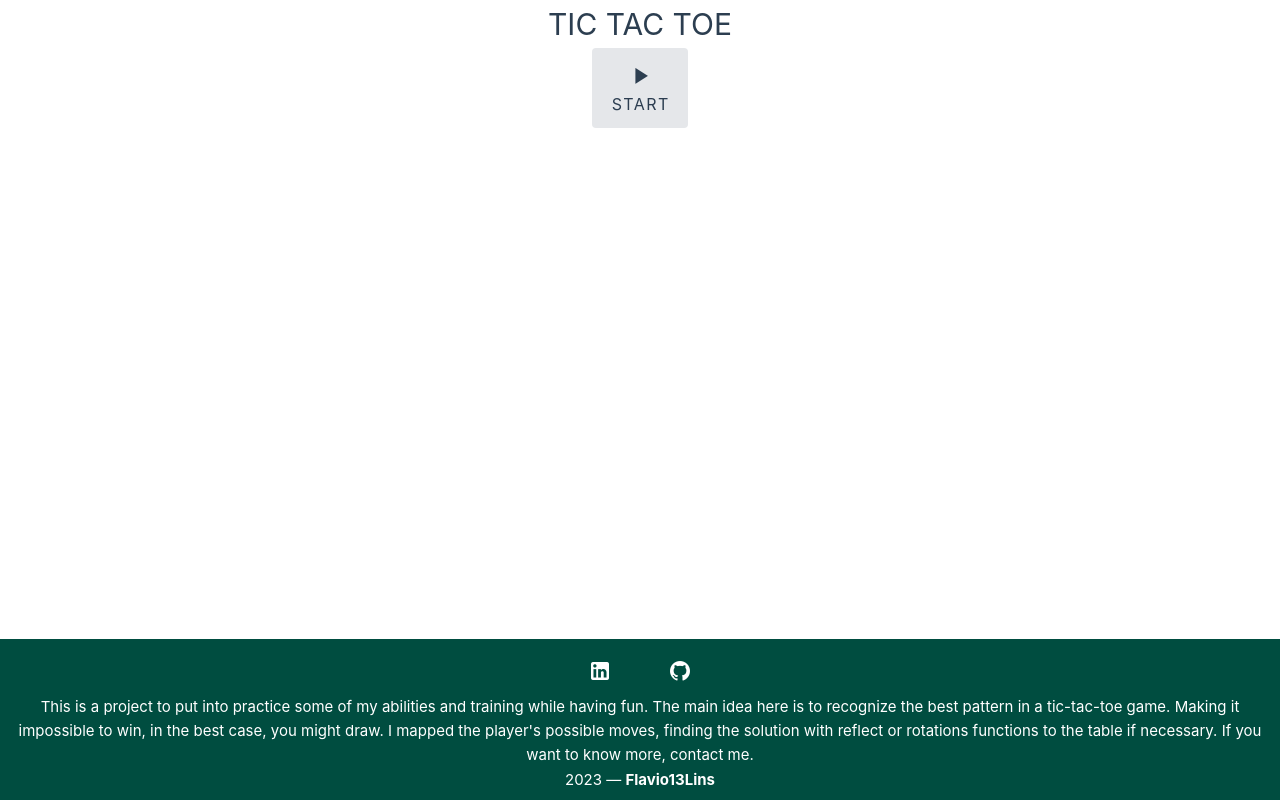
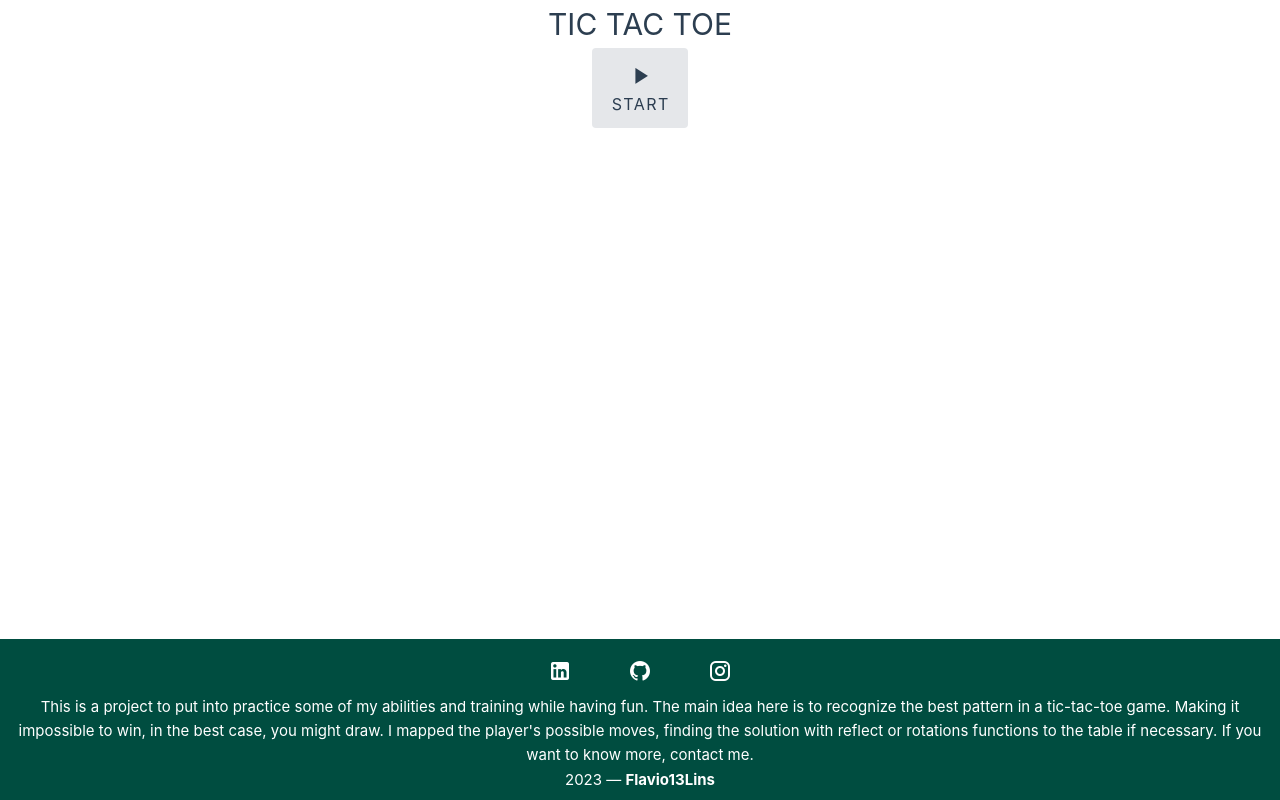
Before and after one commit to Flavio13Lins/tic-tac-toe, a Vue app in the folder tic-tac-toe/: page / in a window 1280 px wide. Built offline with nearby package versions, Linux system fonts and the light colour scheme.

Commit message:
feat: add instagram link in footer

```diff
--- a/tic-tac-toe/src/components/TheFooter.vue
+++ b/tic-tac-toe/src/components/TheFooter.vue
@@ -44,6 +44,10 @@ export default {
         {
           name: 'mdi-github',
           link: 'https://github.com/Flavio13Lins'
+        },
+        {
+          name: 'mdi-instagram',
+          link: 'https://www.instagram.com/Flavio13Lins'
         }
       ]
     }
```
